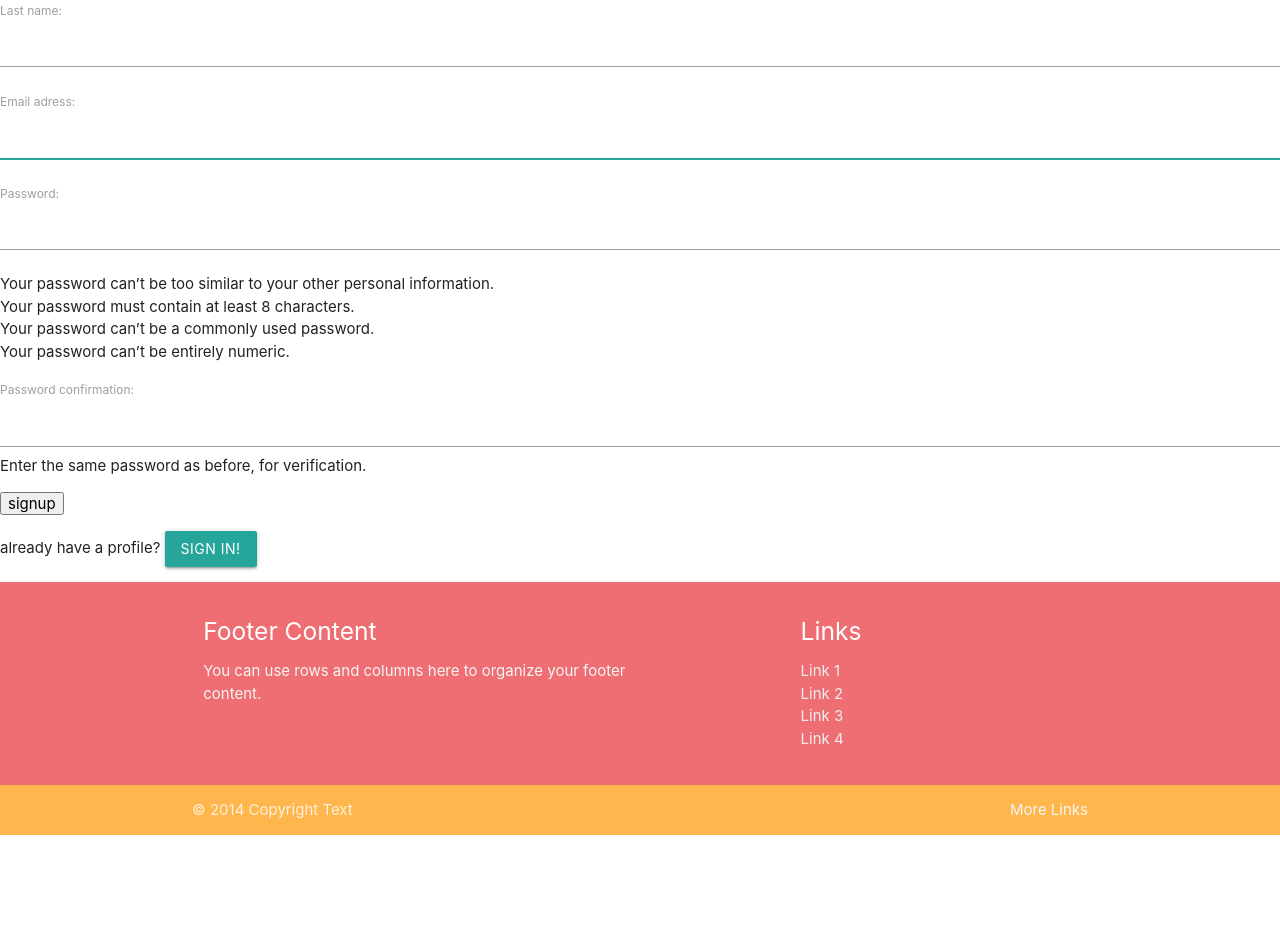
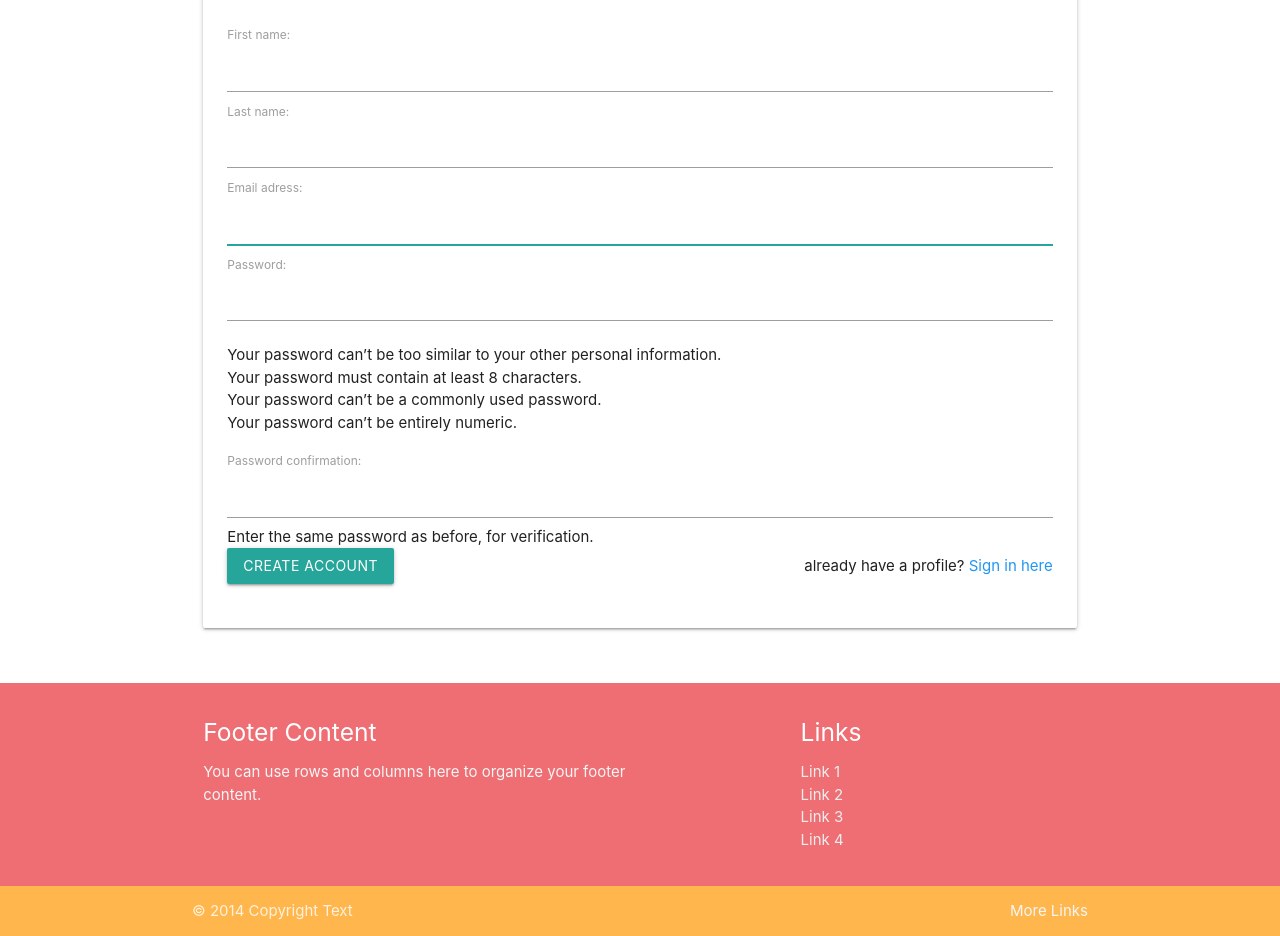
Before and after one commit to 4ntm4n/ms-four, a Django app: page /signup/ in a window 1280 px wide. Shown: the part 312-1248 px from the top of the page. Before the commit the page ends 1147 px from the top, so only its background shows below. Run offline with Django 4.2, Linux system fonts and the light colour scheme; some libraries are stand-ins or nearby versions.

Commit message:
turn signup form into a card, add image

```diff
--- /dev/null
+++ b/userprofile/templates/userprofile/components/forms/base_form.html
@@ -0,0 +1,34 @@
+{% load static %}
+<div class="container">
+    <div class="row">
+        <div class="row">
+            <div class="col s12 ">
+              <div class="card ">
+                <div class="card-image ">
+
+                  {% comment %} remove {% endcomment %}
+                  <div class="form-header deep-purple lighten-3">
+                    <div class="form-image-container">
+                      {% block form_image %}
+                      {% endblock form_image %}
+                    </div>
+                      <h2 class="card-title align-center">
+                        {% block form_title %}
+                        {% endblock form_title %}
+                      </h2>
+                  </div>
+                </div>
+                <div class="card-content">
+
+                  {% block form %}
+
+
+                  {% endblock form %}
+
+
+                </div>
+              </div>
+            </div>
+          </div>
+    </div>
+</div>
--- /dev/null
+++ b/userprofile/templates/userprofile/components/forms/signup_form.html
@@ -0,0 +1,29 @@
+{% extends "./base_form.html" %}
+{% load static %}
+
+{% block form_image %}
+<img height="200" width="auto" src="{% static 'img/computer-guy.svg' %}" alt="" />
+{% endblock form_image %}
+
+{% block form_title %}
+    Sign up to Pytagora!
+{% endblock form_title %}
+
+{% block form %}
+<form action="" method="post">
+    {% csrf_token %}
+    {{ form.as_p }}
+
+    <div class="row valign-wrapper row-margin-add">
+        <div class="col s6">
+            <button type="submit" class="btn">Create Account</button>
+        </div>
+        <div class="col s6 right-align">
+            <p>already have a profile? <a class="blue-text" href="{% url 'login' %}">Sign in here</a></p>
+        </div>
+
+</form>
+
+
+</div>
+{% endblock form %}
--- a/userprofile/templates/userprofile/signup.html
+++ b/userprofile/templates/userprofile/signup.html
@@ -1,11 +1,4 @@
 {% extends "base.html" %}
 {% block content %}
-    <h2>this is signup page</h2>
-    <form action="" method="post">
-        {% csrf_token %}
-        {{ form.as_p }}
-        <input type="submit" value="signup"/>
-    </form>
-
-<p>already have a profile? <a class="btn" href="">Sign in!</a></p>
+{% include "./components/forms/signup_form.html" %}
 {% endblock content %}
--- a/userprofile/views.py
+++ b/userprofile/views.py
@@ -71,6 +71,7 @@ class UserLoginView(LoginView):
         return reverse_lazy("test_profile")
 
 from datetime import datetime
+
 
 class TestProfileView(LoginRequiredMixin, ListView):
     model = Profile
```
Also changed, not shown: db.sqlite3, 1 other file.
